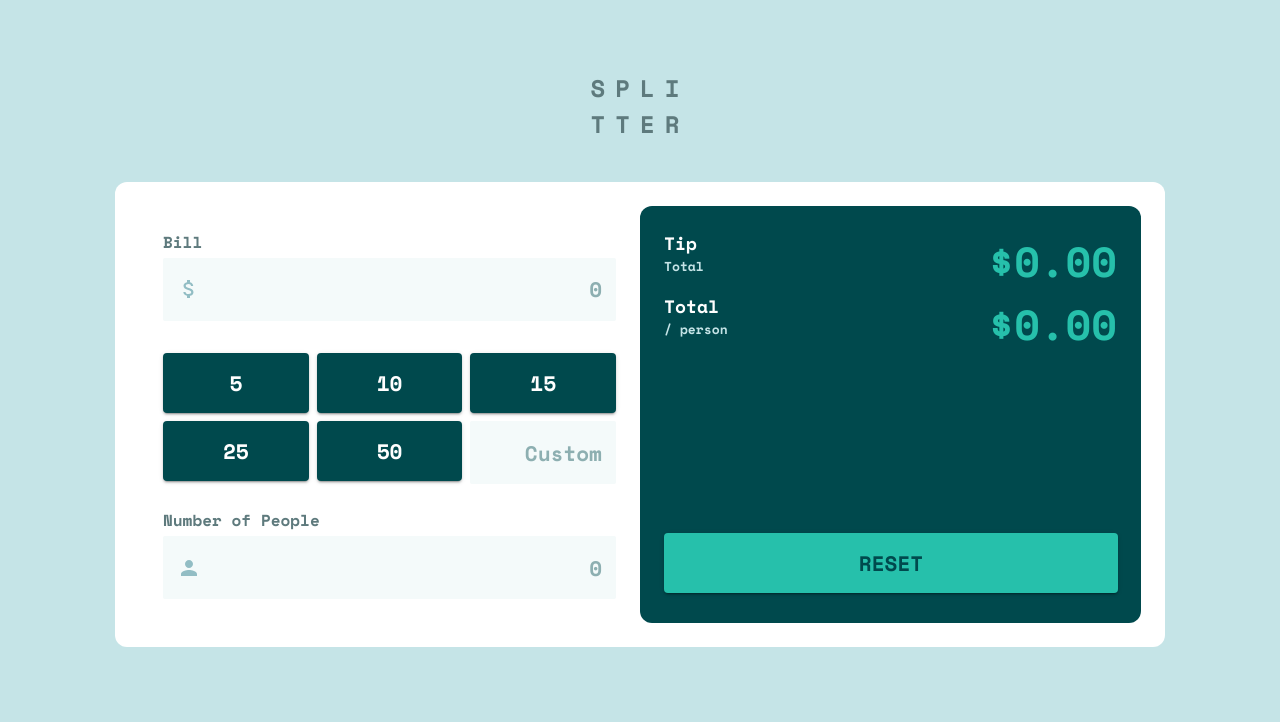
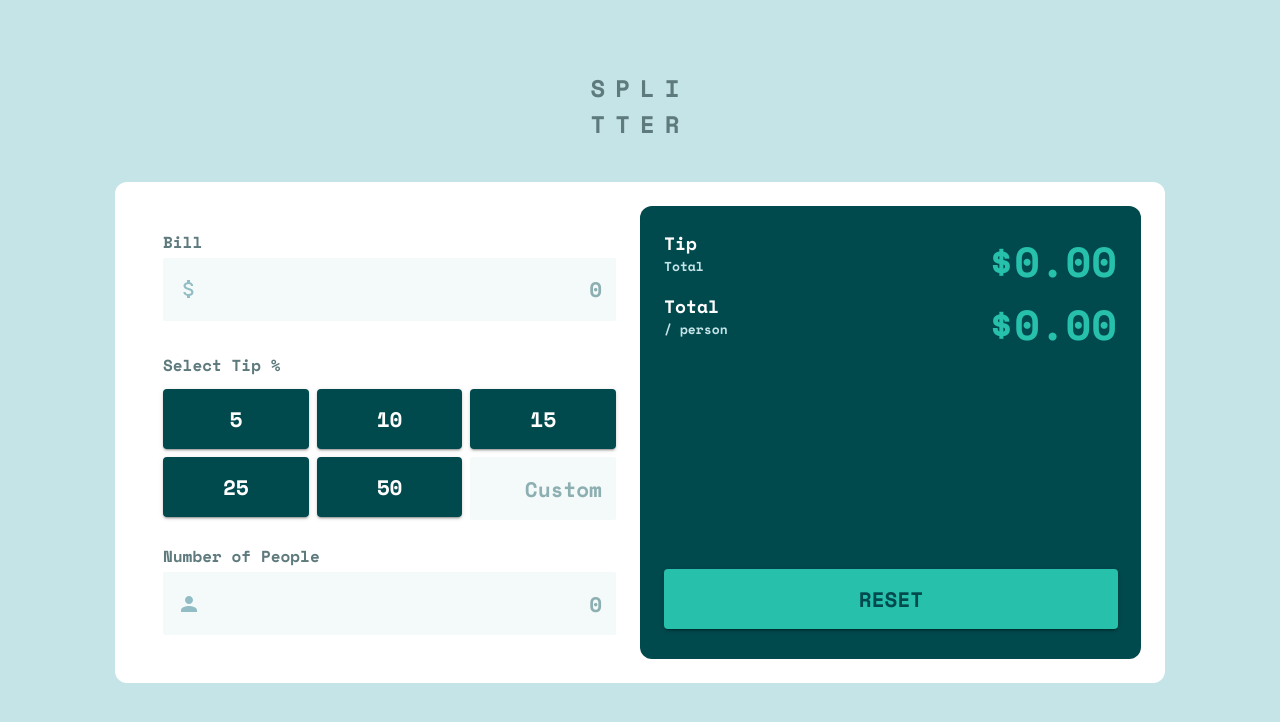
Before and after one commit to Akku1250/tip-calculator-app, a React (Create React App) app: page / in a window 1280 px wide. Shown: the top 722 px of the page. Built offline with nearby package versions, Linux system fonts and the light colour scheme.

Commit message:
Added Select Tip Label

```diff
--- a/src/features/tipCalculator/components/calculations/Calculations.tsx
+++ b/src/features/tipCalculator/components/calculations/Calculations.tsx
@@ -1,4 +1,4 @@
-import { Button, Grid } from '@mui/material';
+import { Button, Grid, Typography } from '@mui/material';
 import React from 'react';
 import AttachMoneyIcon from '@mui/icons-material/AttachMoney';
 import PersonIcon from '@mui/icons-material/Person';
@@ -55,6 +55,17 @@ function Calculations({
         mt={3}
       >
         <>
+          <Grid
+            item
+            container
+          >
+            <Typography
+              fontWeight={'bold'}
+              sx={{ color: 'hsl(186, 14%, 43%)', mb: 0.5 }}
+            >
+              {'Select Tip %'}
+            </Typography>
+          </Grid>
           {tips.map((tip) => {
             return (
               <Grid
```
